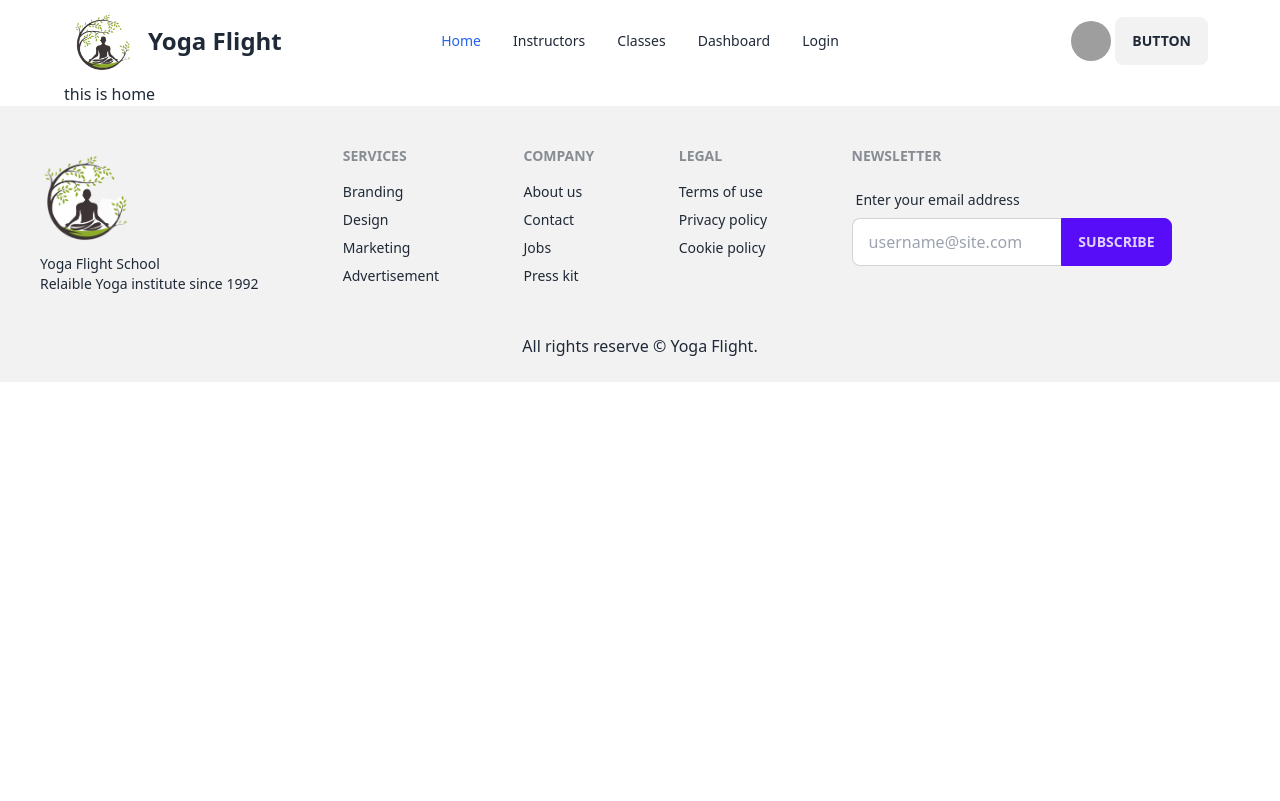
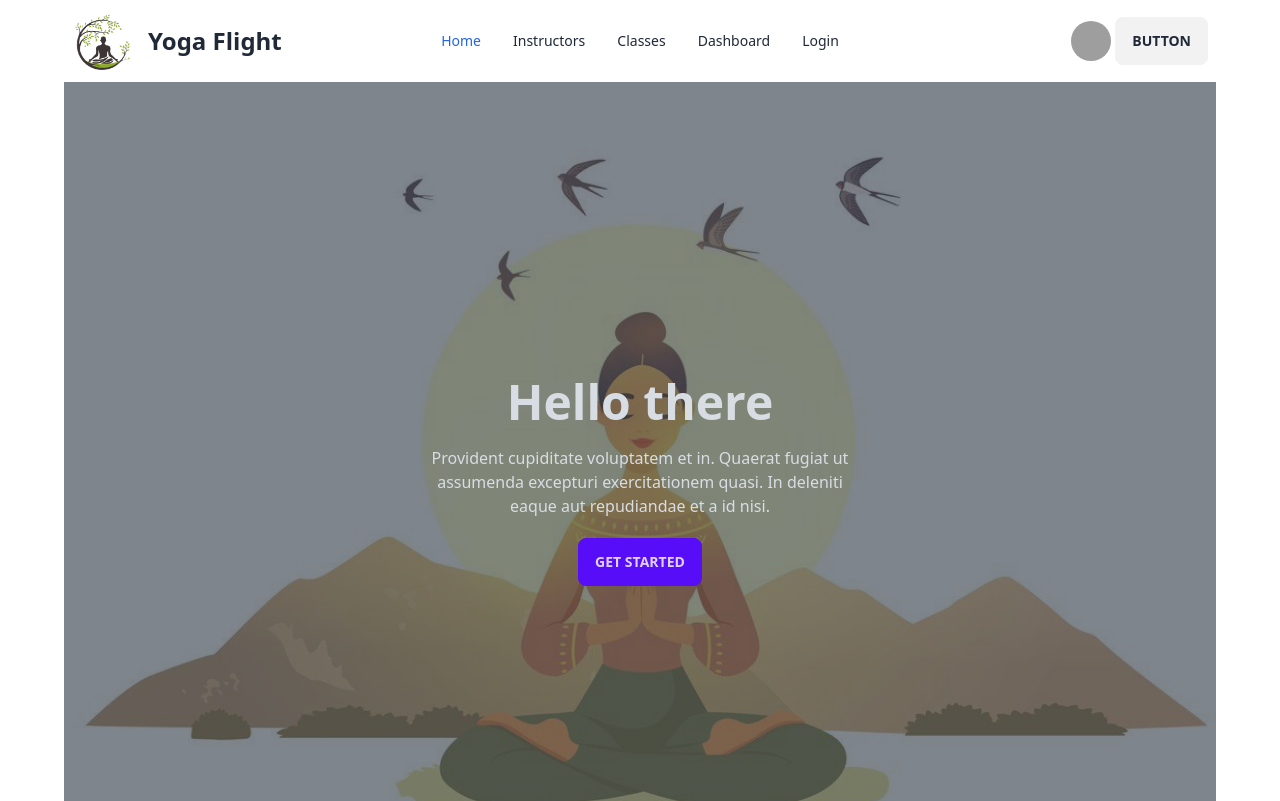
Before and after one commit to ImranSarkerWeb/yoga-flight-school, a React (Vite) app: page / in a window 1280 px wide. Shown: the top 801 px of the page. Built offline with nearby package versions, Linux system fonts and the light colour scheme; grey boxes are pictures that could not be loaded.

Commit message:
demo hero section added

```diff
--- /dev/null
+++ b/src/pages/Home/Hero/Hero.css
@@ -0,0 +1,4 @@
+.hero {
+  background-image: url("../../../assets/error/errorpage.jpg");
+  object-fit: contain;
+}
--- /dev/null
+++ b/src/pages/Home/Hero/Hero.jsx
@@ -0,0 +1,22 @@
+// import heroImg from "../../../assets/error/errorpage.jpg";
+import "./Hero.css";
+const Hero = () => {
+  return (
+    <div className="hero min-h-screen">
+      <div className="hero-overlay bg-opacity-60"></div>
+      <div className="hero-content text-center text-neutral-content">
+        <div className="max-w-md">
+          <h1 className="mb-5 text-5xl font-bold">Hello there</h1>
+          <p className="mb-5">
+            Provident cupiditate voluptatem et in. Quaerat fugiat ut assumenda
+            excepturi exercitationem quasi. In deleniti eaque aut repudiandae et
+            a id nisi.
+          </p>
+          <button className="btn btn-primary">Get Started</button>
+        </div>
+      </div>
+    </div>
+  );
+};
+
+export default Hero;
--- a/src/pages/Home/Home/Home.jsx
+++ b/src/pages/Home/Home/Home.jsx
@@ -1,5 +1,12 @@
+import Hero from "../Hero/Hero";
+
 const Home = () => {
-  return <div>this is home</div>;
+  return (
+    <div>
+      <Hero></Hero>
+      this is home
+    </div>
+  );
 };
 
 export default Home;
```
